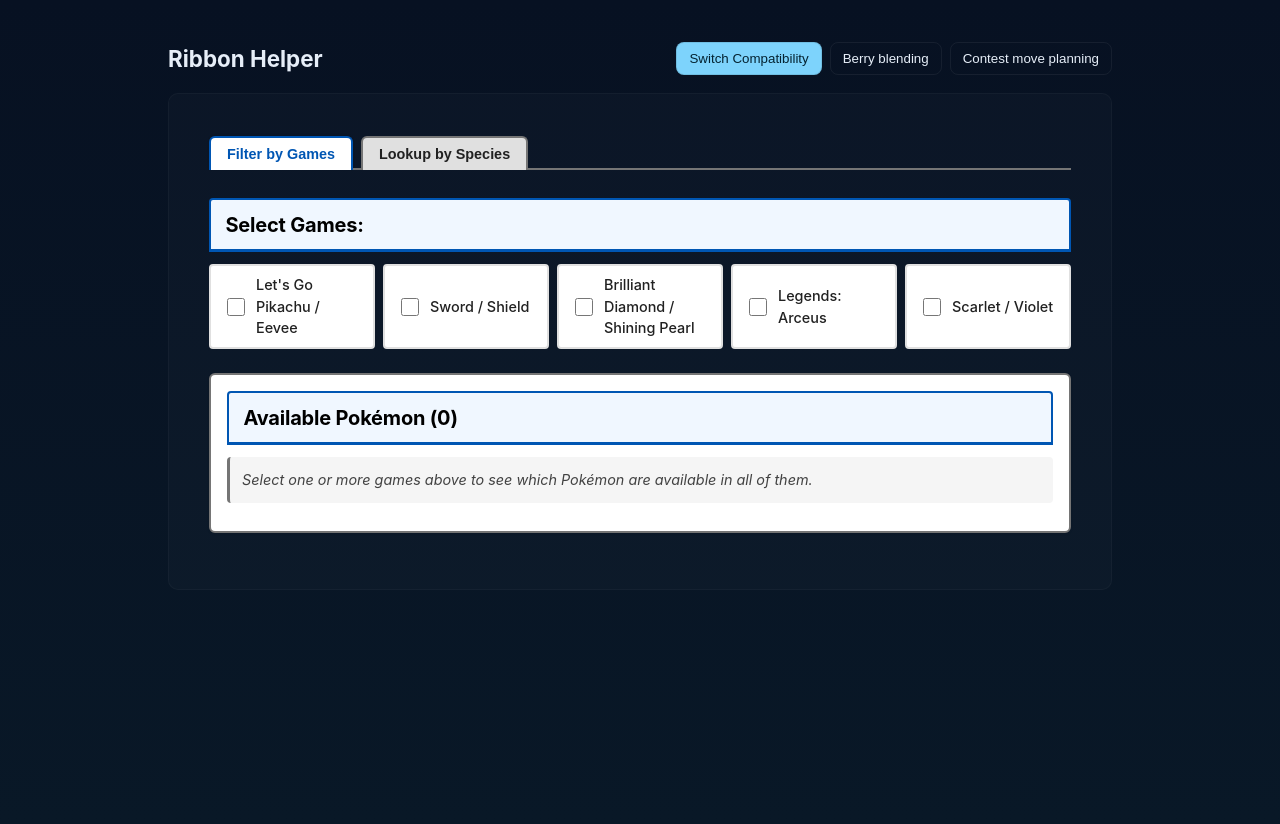
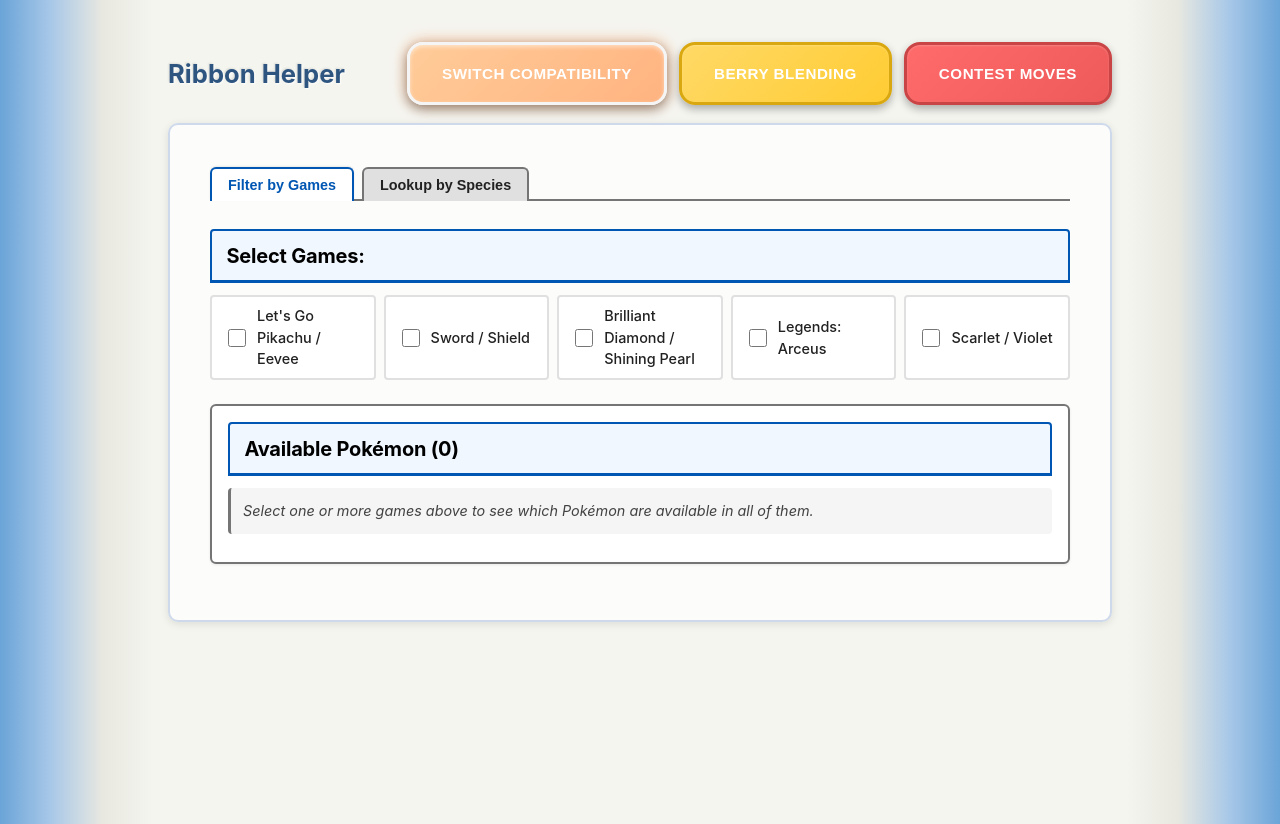
Before and after one commit to MercuryEnigma/ribbon-helper, a React (Vite) app: page / in a window 1280 px wide. Built offline with nearby package versions, Linux system fonts and the light colour scheme; the HTML template or start-up script is replaced by a standard one.

Commit message:
Change UI to match BDSP's menu.

```diff
--- a/src/App.jsx
+++ b/src/App.jsx
@@ -16,7 +16,7 @@ export default function App() {
         <nav className="nav">
           <button className={sel === 'switch' ? 'active' : ''} onClick={() => setSel('switch')}>Switch Compatibility</button>
           <button className={sel === 'berry' ? 'active' : ''} onClick={() => setSel('berry')}>Berry blending</button>
-          <button className={sel === 'contest' ? 'active' : ''} onClick={() => setSel('contest')}>Contest move planning</button>
+          <button className={sel === 'contest' ? 'active' : ''} onClick={() => setSel('contest')}>Contest Moves</button>
         </nav>
       </header>
 
--- a/src/index.css
+++ b/src/index.css
@@ -6,13 +6,41 @@
   --text: #e6eef8;
 }
 *{box-sizing:border-box}
-body{margin:0;font-family:Inter,ui-sans-serif,system-ui,-apple-system,Segoe UI,Roboto,"Helvetica Neue",Arial;color:var(--text);background:linear-gradient(180deg,#071122 0%, #091827 100%);min-height:100vh}
+body{margin:0;font-family:Inter,ui-sans-serif,system-ui,-apple-system,Segoe UI,Roboto,"Helvetica Neue",Arial;color:#2d2d2d;background:linear-gradient(to right, #6aa4d8 0%, #a8c8e8 4%, #e8e8e0 8%, #f5f5f0 12%, #f5f5f0 88%, #e8e8e0 92%, #a8c8e8 96%, #6aa4d8 100%);min-height:100vh}
 .app{max-width:980px;margin:24px auto;padding:18px}
 .header{display:flex;align-items:center;justify-content:space-between;gap:16px}
-.title{font-weight:700;font-size:1.4rem}
-.nav{display:flex;gap:8px}
-.nav button{background:transparent;border:1px solid rgba(255,255,255,0.06);color:var(--text);padding:8px 12px;border-radius:8px;cursor:pointer}
-.nav button.active{background:var(--accent);color:#042331;border:1px solid rgba(0,0,0,0.1)}
+.title{font-weight:700;font-size:1.6rem;color:#2d5580;text-shadow:1px 1px 2px rgba(255,255,255,0.8), -1px -1px 2px rgba(0,0,0,0.1)}
+.nav{display:flex;gap:12px;flex-wrap:wrap}
+.nav button{
+  background:linear-gradient(135deg, rgba(255,255,255,0.15) 0%, rgba(255,255,255,0.05) 100%);
+  border:3px solid rgba(0,0,0,0.3);
+  color:#fff;
+  padding:20px 32px;
+  border-radius:16px;
+  cursor:pointer;
+  font-weight:700;
+  font-size:0.95rem;
+  text-transform:uppercase;
+  letter-spacing:0.5px;
+  box-shadow:0 4px 8px rgba(0,0,0,0.3), inset 0 1px 2px rgba(255,255,255,0.2);
+  transition:all 0.2s ease;
+  min-width:180px;
+  text-align:center;
+}
+.nav button:hover{
+  transform:translateY(-2px);
+  box-shadow:0 6px 12px rgba(0,0,0,0.4), inset 0 1px 2px rgba(255,255,255,0.3);
+}
+.nav button:active{
+  transform:translateY(0);
+  box-shadow:0 2px 4px rgba(0,0,0,0.3), inset 0 1px 2px rgba(255,255,255,0.1);
+}
+.nav button:nth-child(1){background:linear-gradient(135deg, #ff9a56 0%, #ff7b2e 100%);border-color:#d66020}
+.nav button:nth-child(1).active{background:linear-gradient(135deg, #ffcc99 0%, #ffb380 100%);border-color:#f5f5f5;box-shadow:0 4px 12px rgba(0,0,0,0.4), inset 0 2px 4px rgba(255,255,255,0.5), 0 0 16px rgba(255,154,86,0.6)}
+.nav button:nth-child(2){background:linear-gradient(135deg, #ffd966 0%, #ffcc33 100%);border-color:#d9a810}
+.nav button:nth-child(2).active{background:linear-gradient(135deg, #ffeeaa 0%, #ffe699 100%);border-color:#f5f5f5;box-shadow:0 4px 12px rgba(0,0,0,0.4), inset 0 2px 4px rgba(255,255,255,0.5), 0 0 16px rgba(255,217,102,0.6)}
+.nav button:nth-child(3){background:linear-gradient(135deg, #ff6b6b 0%, #ee5a5a 100%);border-color:#c94545}
+.nav button:nth-child(3).active{background:linear-gradient(135deg, #ffaaaa 0%, #ff9999 100%);border-color:#f5f5f5;box-shadow:0 4px 12px rgba(0,0,0,0.4), inset 0 2px 4px rgba(255,255,255,0.5), 0 0 16px rgba(255,107,107,0.6)}
 .main{margin-top:18px}
-.panel{background:rgba(255,255,255,0.02);padding:24px;border-radius:10px;border:1px solid rgba(255,255,255,0.03)}
-.coming{color:var(--muted);font-size:1.05rem}
+.panel{background:rgba(255,255,255,0.7);padding:24px;border-radius:10px;border:2px solid rgba(100,140,200,0.3);box-shadow:0 2px 8px rgba(0,0,0,0.1)}
+.coming{color:#666;font-size:1.05rem}
```
